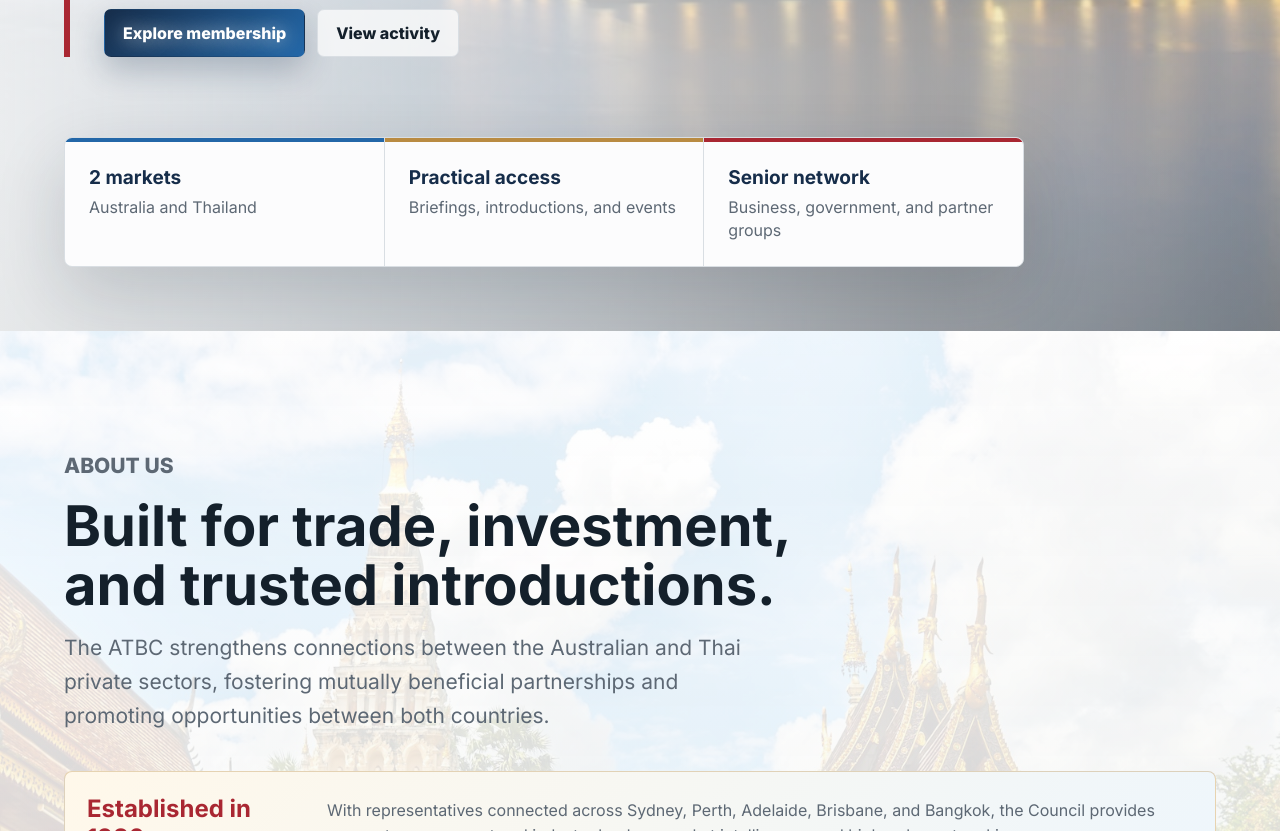
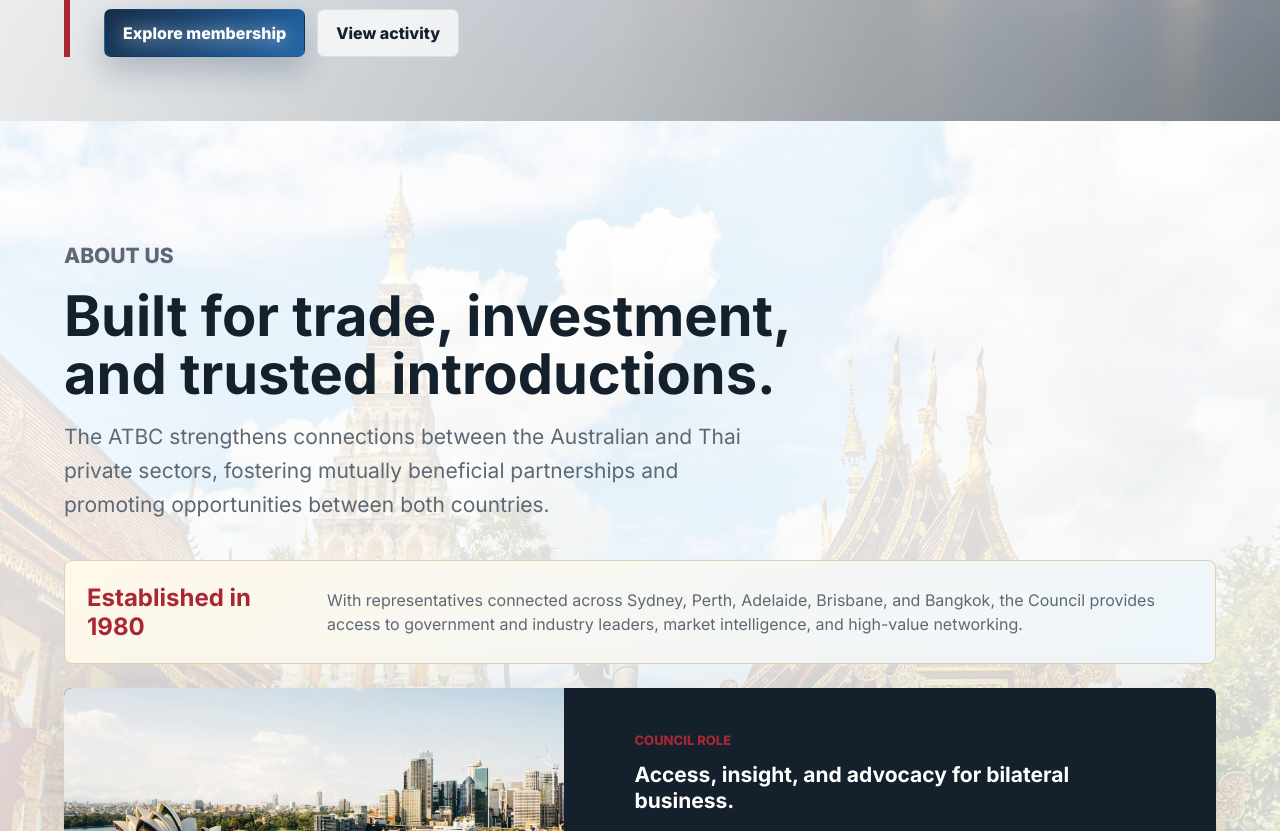
Before and after one commit to timila06/ATBC, a plain HTML site: page index.html in a window 1280 px wide. Shown: the part 939-1770 px from the top of the page. Drawn offline with Linux system fonts and the light colour scheme.

Commit message:
Remove homepage highlight panel

```diff
--- a/index.html
+++ b/index.html
@@ -43,20 +43,6 @@
           <div class="hero-actions">
             <a class="button primary" href="#membership">Explore membership</a>
             <a class="button ghost" href="#activity">View activity</a>
-          </div>
-        </div>
-        <div class="signal-panel" aria-label="Council highlights">
-          <div>
-            <strong>2 markets</strong>
-            <span>Australia and Thailand</span>
-          </div>
-          <div>
-            <strong>Practical access</strong>
-            <span>Briefings, introductions, and events</span>
-          </div>
-          <div>
-            <strong>Senior network</strong>
-            <span>Business, government, and partner groups</span>
           </div>
         </div>
       </section>
```
